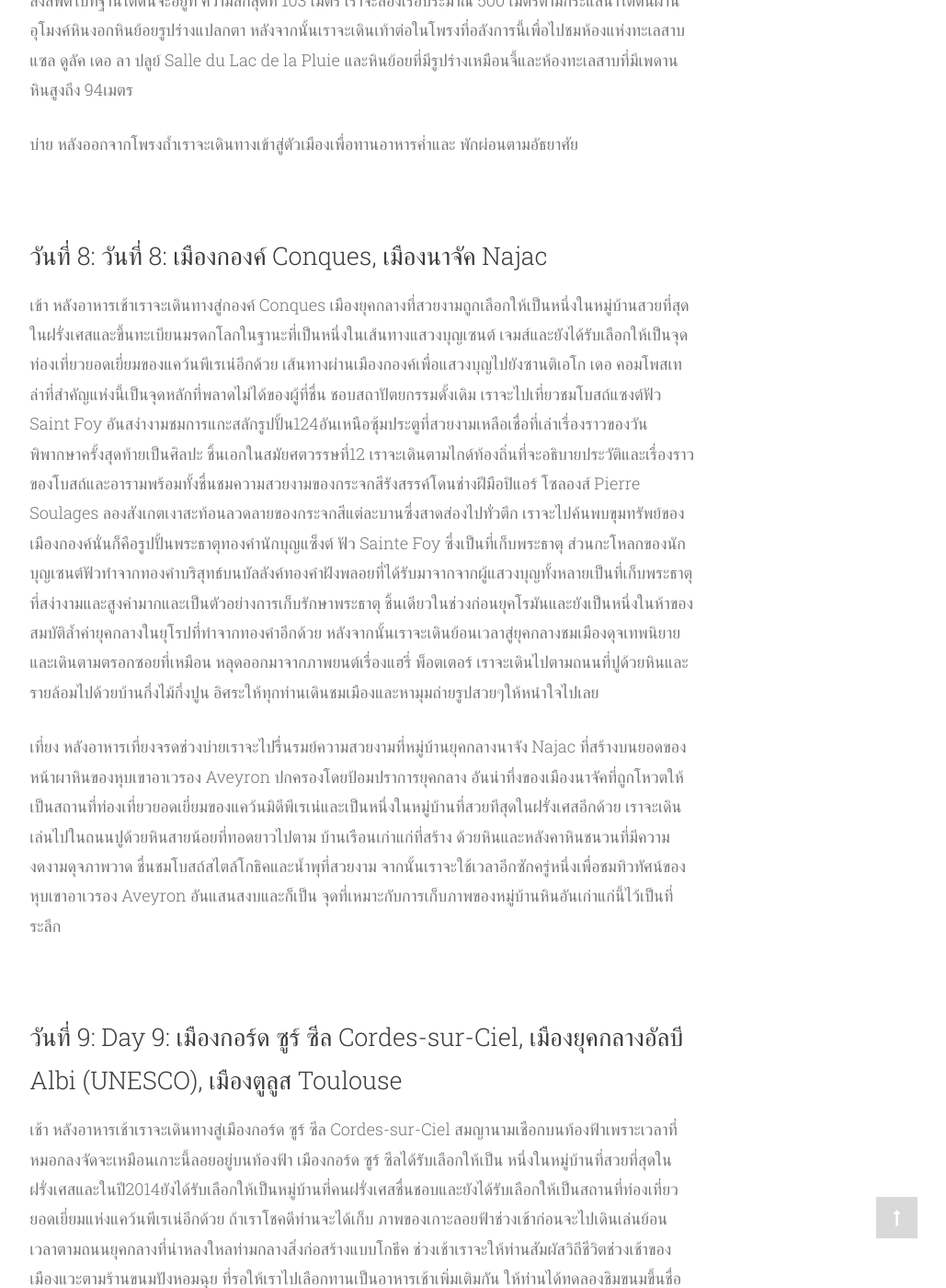
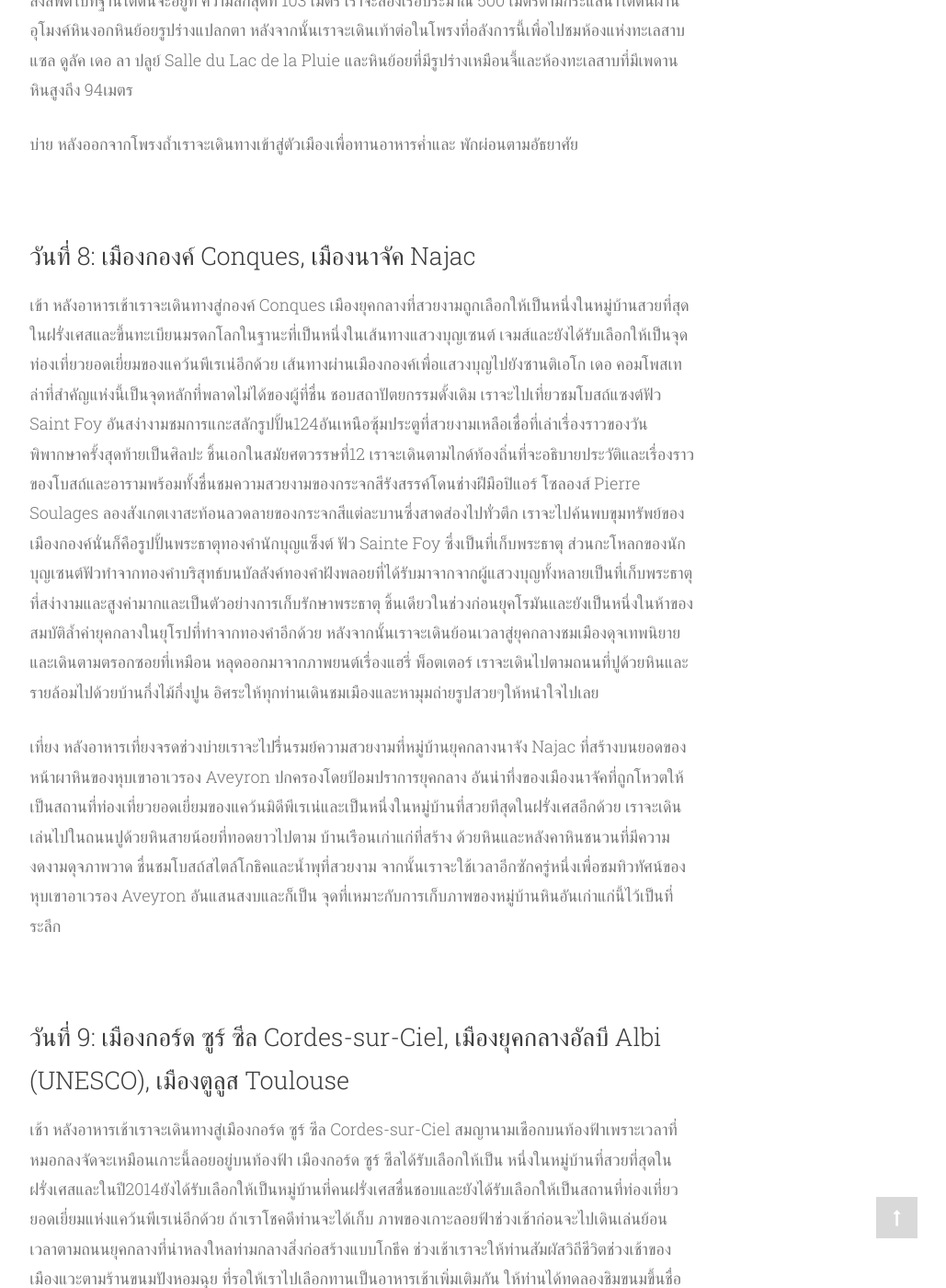
Before and after one commit to paitiewfrance/paitiewfrance.github.io, a Jekyll site: the page built from tour-languedoc-roussillon-midi-pyrenee/grand-site-pyrenee.md, in a window 1280 px wide and 1400 px high, scrolled down 7039 px. Shown: the whole window at 92% size, without its empty margins (246-1275 px from the left). Built offline with Jekyll 4.4.1, drawn with Linux system fonts in a browser that asks for light colours; nearby versions of some CDN libraries; some web fonts are replaced.

Commit message:
Fix text

```diff
--- a/_data/grand-site-pyrenee.yml
+++ b/_data/grand-site-pyrenee.yml
@@ -36,13 +36,13 @@
 ต่อปีจัดได้ว่าเป็นสถานที่ที่คนมาเที่ยวมากที่สุดเป็นอันดับสองรองจากมง แซ็งต์ มิเชลในแคว้นบริตาญจ์ Britane เราจะเดินลงไปเคมอง เดอ ครัวซ์ Chemin de Croix ซึ่งเป็นทางเดินร่มรื่นลงเนินเขา ที่เราสามารถเห็นช่องแห่งไม้กางเขนในขณะที่เราเดินลง สำหรับผู้ที่มีปัญหาเรื่องการเดินลงเนินก็มีอีกทางเลือกหนึ่งคือเราสามารถลงลิฟท์ที่อยู่ไกล้ๆไปได้ เมื่อลงไปถึงด้านล่างเราจะเดินไปชมโบสถ์แซ็งต์ ซอเวอร์เป็นหนึ่งในโบสถ์ใหญ่ที่สุดจากทั้งหมด 7 โบสถ์ เราจะเดินชมภายในที่กำแพงผนังเป็นหินผา เราจะชมการจะจัดแสดงศิลปะจากไม้และไปชมโบสถ์เล็กๆอันศักดิ์สิทธิ์ที่ดึงดูดเหล่าผู้แสวงบุญทั่วโลก นั่นก็คือรูปสลักพระแม่มารีย์สีดำแกะสลักในศตวรรษที่11 และเหนือประตูด้านนอกเราจะเห็นดาบศักดิ์สิทธิ์ปักอยู่กลางผาหินซึ่งมีตำนานเล่าขานมากมาย"
           - paragraph: "เที่ยง หลังอาหารเที่ยงเราจะเดินเลาะในเมืองชมร้านค้าสองฝั่งประมาณ 15 นาทีจากรอคามาดูร์ Rocamadour เพื่อมุ่งหน้าสู่หลุมพาดิรัค Padirac Hole ฐานหินปูนเกือบสองในสามของภูมิภาค ลอตต์มีการกัดเซาะของถ้ำ, รอยแยก, โพรงใต้ภูเขา,อุโมงค์น้ำใต้ภูเขาและหลุมบ่อแม้ว่าบนพื้นดินเหนือถ้ำจะดูมีน้ำประปรายแต่แตกต่างอย่างสิ้นเชิงเมื่อลงไปใต้ดิน โพรงถ้ำธรรมชาติมีเส้นผ่าศูนย์กลาง 33 เมตรและลึก 75 เมตรบนที่ราบหินปูนกรามาต์ Gramat ซึ่งมีนักท่องเที่ยวเข้าไปเที่ยวชมปีละกว่า4 แสนคนเป็นหนึ่งในอุโมงค์ธรรมชาติใต้ดินที่มีชื่อเสียงที่สุดในโลก เราจะลงลิฟต์ไปที่ฐานใต้ดินจะอยู่ที่ ความลึกสุดที่ 103 เมตร เราจะล่องเรือประมาณ 500 เมตรตามกระแสน้ำใต้ดินผ่านอุโมงค์หินงอกหินย้อยรูปร่างแปลกตา หลังจากนั้นเราจะเดินเท้าต่อในโพรงที่อลังการนี้เพื่อไปชมห้องแห่งทะเลสาบ แซล ดูลัค เดอ ลา ปลูย์ Salle du Lac de la Pluie และหินย้อยที่มีรูปร่างเหมือนจี้และห้องทะเลสาบที่มีเพดานหินสูงถึง 94เมตร"
           - paragraph: "บ่าย หลังออกจากโพรงถ้ำเราจะเดินทางเข้าสู่ตัวเมืองเพื่อทานอาหารค่ำและ พักผ่อนตามอัธยาศัย"
-    - title: "วันที่ 8: เมืองกองค์ Conques, เมืองนาจัค Najac"
+    - title: "เมืองกองค์ Conques, เมืองนาจัค Najac"
       description:
           - paragraph: "เข้า หลังอาหารเช้าเราจะเดินทางสู่กองค์ Conques เมืองยุคกลางที่สวยงามถูกเลือกให้เป็นหนึ่งในหมู่บ้านสวยที่สุดในฝรั่งเศสและขึ้นทะเบียนมรดกโลกในฐานะที่เป็นหนึ่งในเส้นทางแสวงบุญเซนต์ เจมส์และยังได้รับเลือกให้เป็นจุดท่องเที่ยวยอดเยี่ยมของแคว้นพีเรเน่อีกด้วย เส้นทางผ่านเมืองกองค์เพื่อแสวงบุญไปยังซานติเอโก เดอ คอมโพสเทล่าที่สำคัญแห่งนี้เป็นจุดหลักที่พลาดไม่ได้ของผู้ที่ชื่น ชอบสถาปัตยกรรมดั้งเดิม เราจะไปเที่ยวชมโบสถ์แซงต์ฟัว Saint Foy อันสง่างามชมการแกะสลักรูปปั้น124อันเหนือซุ้มประตูที่สวยงามเหลือเชื่อที่เล่าเรื่องราวของวันพิพากษาครั้งสุดท้ายเป็นศิลปะ ชิ้นเอกในสมัยศตวรรษที่12 เราจะเดินตามไกด์ท้องถิ่นที่จะอธิบายประวัติและเรื่องราวของโบสถ์และอารามพร้อมทั้งชื่นชมความสวยงามของกระจกสีรังสรรค์โดนช่างฝีมือปิแอร์ โซลองส์ Pierre Soulages ลองสังเกตเงาสะท้อนลวดลายของกระจกสีแต่ละบานซึ่งสาดส่องไปทั่วตึก เราจะไปค้นพบขุมทรัพย์ของเมืองกองค์นั่นก็คือรูปปั้นพระธาตุทองคำนักบุญแซ็งต์ ฟัว Sainte Foy ซึ่งเป็นที่เก็บพระธาตุ ส่วนกะโหลกของนักบุญเซนต์ฟัวทำจากทองคำบริสุทธ์บนบัลลังค์ทองคำฝังพลอยที่ได้รับมาจากจากผู้แสวงบุญทั้งหลายเป็นที่เก็บพระธาตุที่สง่างามและสูงค่ามากและเป็นตัวอย่างการเก็บรักษาพระธาตุ ชิ้นเดียวในช่วงก่อนยุคโรมันและยังเป็นหนึ่งในห้าของสมบัติล้ำค่ายุคกลางในยุโรปที่ทำจากทองคำอีกด้วย หลังจากนั้นเราจะเดินย้อนเวลาสู่ยุคกลางชมเมืองดุจเทพนิยายและเดินตามตรอกซอยที่เหมือน หลุดออกมาจากภาพยนต์เรื่องแฮรี่ พ็อตเตอร์ เราจะเดินไปตามถนนที่ปูด้วยหินและรายล้อมไปด้วยบ้านกึ่งไม้กึ่งปูน อิศระให้ทุกท่านเดินชมเมืองและหามุมถ่ายรูปสวยๆให้หนำใจไปเลย"
           - paragraph: "เที่ยง หลังอาหารเที่ยงจรดช่วงบ่ายเราจะไปรื่นรมย์ความสวยงามที่หมู่บ้านยุคกลางนาจัง Najac ที่สร้างบนยอดของหน้าผาหินของหุบเขาอาเวรอง Aveyron ปกครองโดยป้อมปราการยุคกลาง อันน่าทึ่งของเมืองนาจัคที่ถูกโหวตให้เป็นสถานที่ท่องเที่ยวยอดเยี่ยมของแคว้นมิดีพีเรเน่และเป็นหนึ่งในหมู่บ้านที่สวยทีสุดในฝรั่งเศสอีกด้วย เราจะเดินเล่นไปในถนนปูด้วยหินสายน้อยที่ทอดยาวไปตาม
 
 บ้านเรือนเก่าแก่ที่สร้าง ด้วยหินและหลังคาหินชนวนที่มีความงดงามดุจภาพวาด ชื่นชมโบสถ์สไตล์โกธิคและน้ำพุที่สวยงาม จากนั้นเราจะใช้เวลาอีกซักครู่หนึ่งเพื่อชมทิวทัศน์ของหุบเขาอาเวรอง Aveyron อันแสนสงบและก็เป็น จุดที่เหมาะกับการเก็บภาพของหมู่บ้านหินอันเก่าแก่นี้ไว้เป็นที่ระลึก"
-    - title: "Day 9: เมืองกอร์ด ซูร์ ซีล Cordes-sur-Ciel, เมืองยุคกลางอัลบี Albi (UNESCO), เมืองตูลูส Toulouse"
+    - title: "เมืองกอร์ด ซูร์ ซีล Cordes-sur-Ciel, เมืองยุคกลางอัลบี Albi (UNESCO), เมืองตูลูส Toulouse"
       description:
           - paragraph: "เช้า หลังอาหารเช้าเราจะเดินทางสู่เมืองกอร์ด ซูร์ ซีล Cordes-sur-Ciel สมญานามเชือกบนท้องฟ้าเพราะเวลาที่หมอกลงจัดจะเหมือนเกาะนี้ลอยอยู่บนท้องฟ้า เมืองกอร์ด ซูร์ ซีลได้รับเลือกให้เป็น หนึ่งในหมู่บ้านที่สวยที่สุดในฝรั่งเศสและในปี2014ยังได้รับเลือกให้เป็นหมู่บ้านที่คนฝรั่งเศสชื่นชอบและยังได้รับเลือกให้เป็นสถานที่ท่องเที่ยวยอดเยี่ยมแห่งแคว้นพีเรเน่อีกด้วย ถ้าเราโชคดีท่านจะได้เก็บ ภาพของเกาะลอยฟ้าช่วงเช้าก่อนจะไปเดินเล่นย้อนเวลาตามถนนยุคกลางที่น่าหลงใหลท่ามกลางสิ่งก่อสร้างแบบโกธีค ช่วงเช้าเราจะให้ท่านสัมผัสวิถีชีวิตช่วงเช้าของเมืองแวะตามร้านขนมปังหอมฉุย ที่รอให้เราไปเลือกทานเป็นอาหารเช้าเพิ่มเติมกัน ให้ท่านได้ทดลองชิมขนมขึ้นชื่อของเมือง Croquant aux Amandes คุกกี้ผสมอัลมอนด์คั่วกรุบกรอบที่ใครได้ลองเป็นต้องขอสองแน่นอน"
           - paragraph: "หลังจากนั้นเราจะนั่งรถราวๆ 1 ชั่วโมงเพื่อไปเที่ยวเมืองอัลบี (Albi) ซึ่งเป็นเมืองสำคัญในยุคกลางที่ถูกปกครองโดยบิชอปจึงเป็นสถานที่ที่งามสง่าด้วยมหาวิหารที่มีรูปร่างคล้ายป้อมปราการที่ชวนให้ประ ทับใจ เมืองแห่งนี้ได้ขึ้นทะเบียนเป็นมรดกโลกโดยองค์กรยูเนสโก (UNESCO World Heritage City) โดยได้รับฉายาว่าเมืองสีแดง The Red City เมืองนี้สามารถจดจำได้ โดยง่ายก็เพราะมหาวิหารรูปทรง คล้ายปราสาทอันเป็นเอกลักษณ์แห่งนี้นี่เอง เราจะสำรวจจัตุรัสแห่งประวัติศาสตร์โดยเดินเข้าไปชมบรรยากาศภายในตัวเมืองโบราณที่น่าหลงใหลและเดินเล่นไปตามทางถนนสายเล็กๆ ที่ทอดเป็นทาง ยาวไปตามบ้านเรือนโบราณที่สร้างแบบการก่ออิฐอวดโครงสร้างกรอบไม้ของตัวบ้านรวมถึงคฤหาสน์ในสมัยเรเนซองส์"
```
